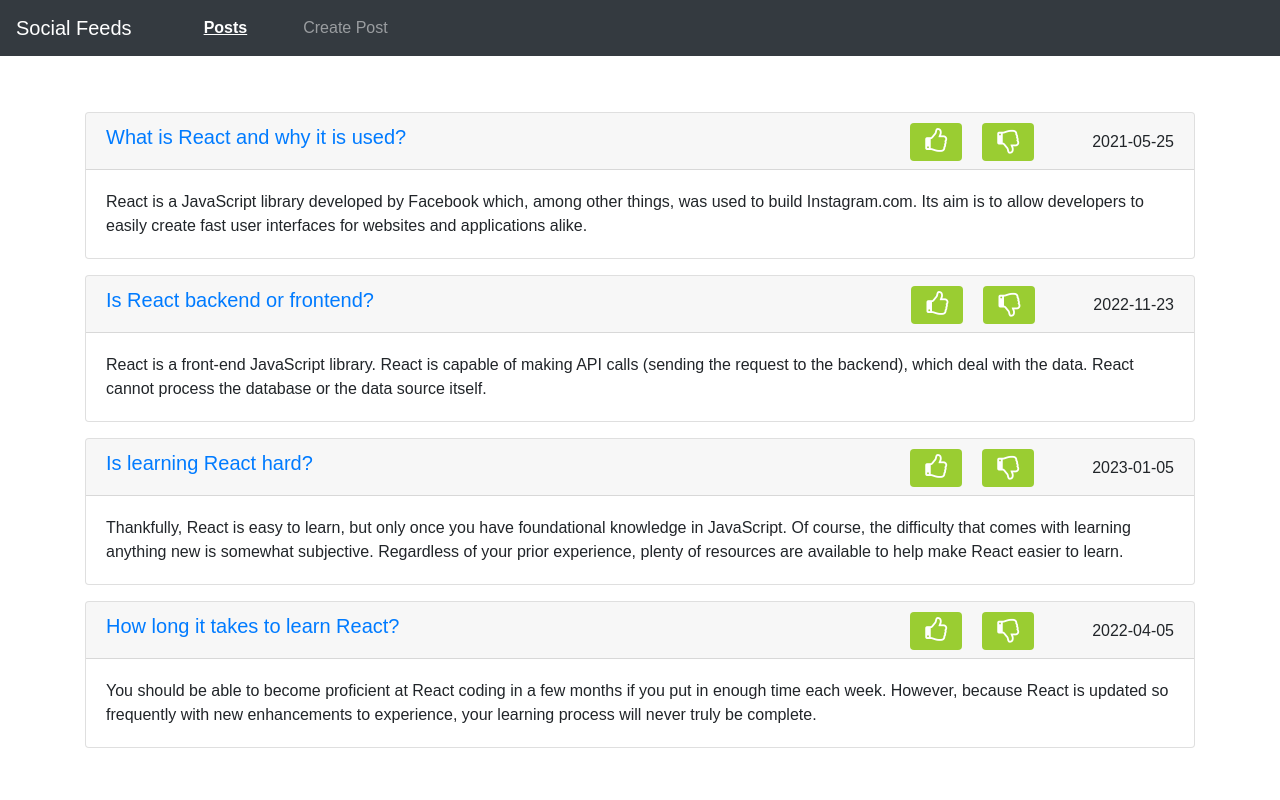
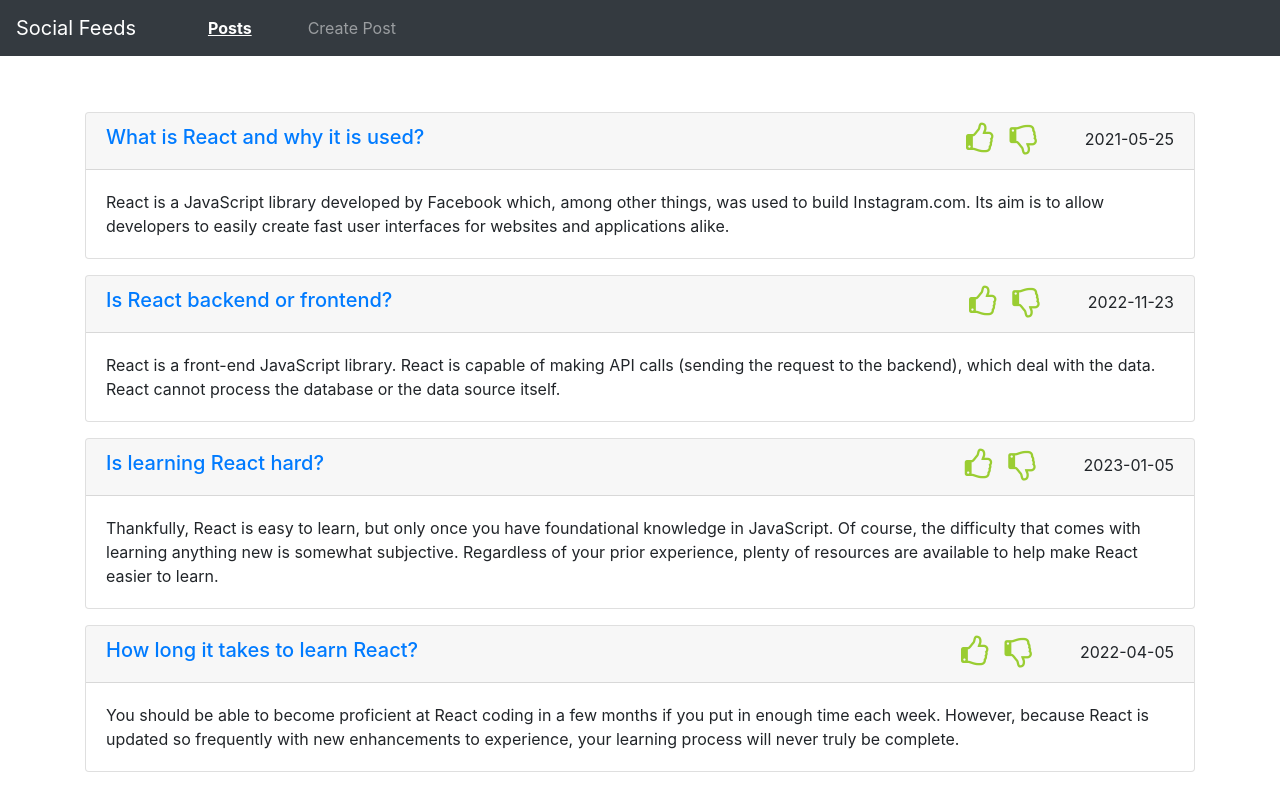
Before and after one commit to LadyHazle2010/Social-Feeds, a React (Create React App) app: page / in a window 1280 px wide. Built offline with nearby package versions, Linux system fonts and the light colour scheme.

Commit message:
like/dislike icon added

```diff
--- a/src/components/LDButton/LDButton.jsx
+++ b/src/components/LDButton/LDButton.jsx
@@ -1,69 +1,11 @@
-import React, { useState } from "react";
+import React from "react";
 import "./style.css";
 
 const LDButton = () => {
-  const [likeCount, setLikeCount] = useState(50);
-  const [dislikeCount, setDislikeCount] = useState(25);
-
-  const [activeBtn, setActiveBtn] = useState("none");
-
-  const handleLikeClick = () => {
-    if (activeBtn === "none") {
-      setLikeCount(likeCount + 1);
-      setActiveBtn("like");
-      return;
-    }
-
-    if (activeBtn === "like") {
-      setLikeCount(likeCount - 1);
-      setActiveBtn("none");
-      return;
-    }
-
-    if (activeBtn === "dislike") {
-      setLikeCount(likeCount + 1);
-      setDislikeCount(dislikeCount - 1);
-      setActiveBtn("like");
-    }
-  };
-
-  const handleDisikeClick = () => {
-    if (activeBtn === "none") {
-      setDislikeCount(dislikeCount + 1);
-      setActiveBtn("dislike");
-      return;
-    }
-
-    if (activeBtn === "dislike") {
-      setDislikeCount(dislikeCount - 1);
-      setActiveBtn("none");
-      return;
-    }
-
-    if (activeBtn === "like") {
-      setDislikeCount(dislikeCount + 1);
-      setLikeCount(likeCount - 1);
-      setActiveBtn("dislike");
-    }
-  };
-
   return (
     <div className="d-flex">
-      <button
-        className={`btn like-btn ${activeBtn === "like" ? "like-active" : ""}`}
-        onClick={handleLikeClick}
-      >
-        <i className="fa fa-thumbs-o-up fa-2x"></i>
-      </button>
-
-      <button
-        className={`btn dislike-btn ${
-          activeBtn === "dislike" ? "dislike-active" : ""
-        }`}
-        onClick={handleDisikeClick}
-      >
-        <i className="fa fa-thumbs-o-down fa-2x"></i>
-      </button>
+      <i className="fa fa-thumbs-o-up fa-2x like"></i>
+      <i className="fa fa-thumbs-o-down fa-2x ml-3 dislike"></i>
     </div>
   );
 };
--- a/src/components/LDButton/style.css
+++ b/src/components/LDButton/style.css
@@ -4,36 +4,18 @@
     margin: 0;
 }
 
-.like-btn {
-    border: none;
-    color: #fff;
-    font-size: 0.8rem;
-    display: flex;
-    align-items: center;
-    gap: 6px;
-    background-color: yellowgreen;
-    border-radius: 4px;
-    padding: 6px 15px;
-    margin: 0 10px;
+
+.like, .dislike {
+    color: yellowgreen;
+
 }
 
-.dislike-btn {
-    border: none;
-    color: #fff;
-    font-size: 0.8rem;
-    display: flex;
-    align-items: center;
-    gap: 6px;
-    background-color: yellowgreen;
-    border-radius: 4px;
-    padding: 6px 15px;
-    margin: 0 10px;
+.like:hover {
+    cursor: pointer;
+    color: rgb(29, 12, 221);
 }
 
-.like-btn:hover {
-    background-color: #ff0063;
+.dislike:hover {
+    cursor: pointer;
+    color: rgb(15, 16, 15);
 }
-
-.dislike-btn:hover {
-    background-color: #394350;
-}
--- a/src/components/Post.jsx
+++ b/src/components/Post.jsx
@@ -1,5 +1,4 @@
 import React from "react";
-import LDButton from "./LDButton/LDButton";
 const Post = ({ post }) => {
   return (
     <div className="card my-3">
@@ -9,7 +8,28 @@ const Post = ({ post }) => {
           className="d-flex"
           style={{ position: "absolute", right: "20px", top: "10px" }}
         >
-          <LDButton />
+          <div className="d-flex">
+            <i
+              className="fa fa-thumbs-o-up fa-2x"
+              style={{ color: "yellowgreen", cursor: "pointer" }}
+              onMouseEnter={(e) => {
+                e.target.style.color = "red"; // Change color on hover
+              }}
+              onMouseLeave={(e) => {
+                e.target.style.color = "yellowgreen"; // Reset color on mouse leave
+              }}
+            ></i>
+            <i
+              className="fa fa-thumbs-o-down fa-2x ml-3"
+              style={{ color: "yellowgreen", cursor: "pointer" }}
+              onMouseEnter={(e) => {
+                e.target.style.color = "black"; // Change color on hover
+              }}
+              onMouseLeave={(e) => {
+                e.target.style.color = "yellowgreen"; // Reset color on mouse leave
+              }}
+            ></i>
+          </div>
           <div className="ml-5 my-auto">{post.createdAt}</div>
         </div>
       </div>
```
